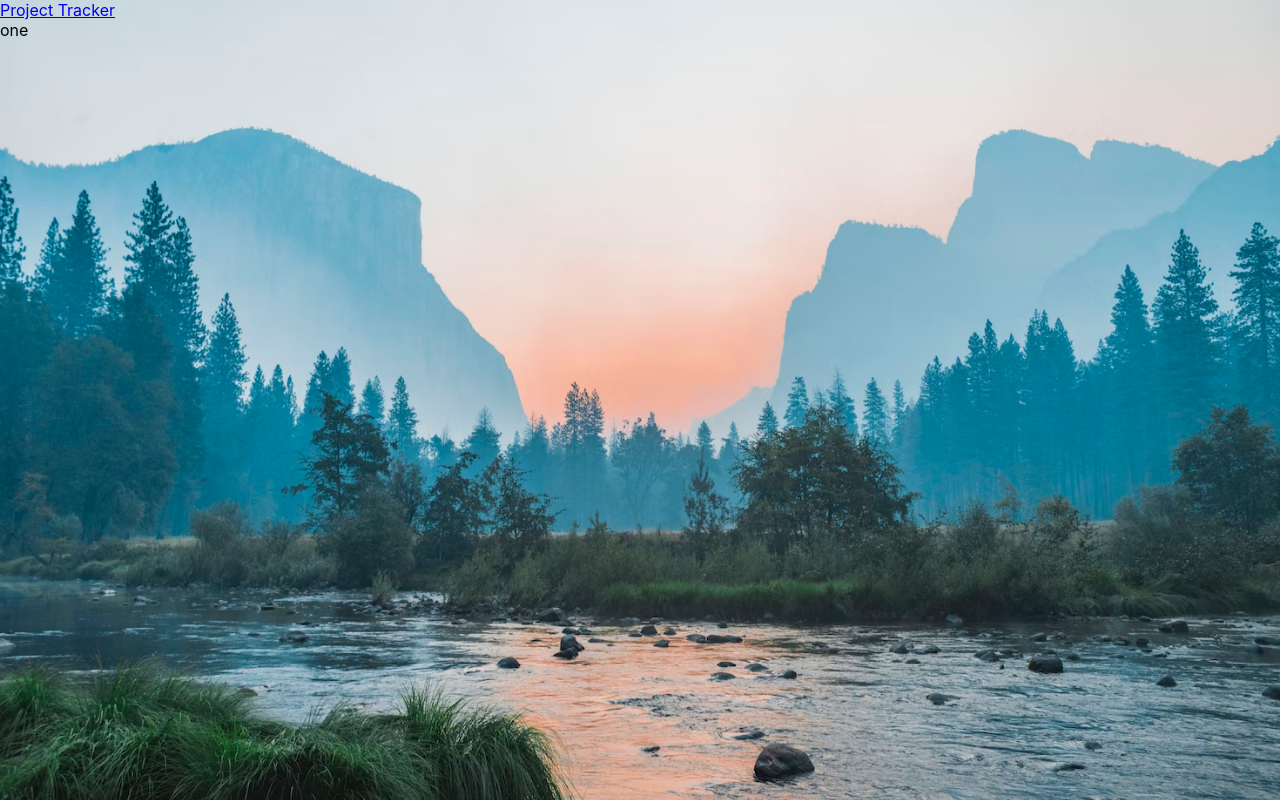
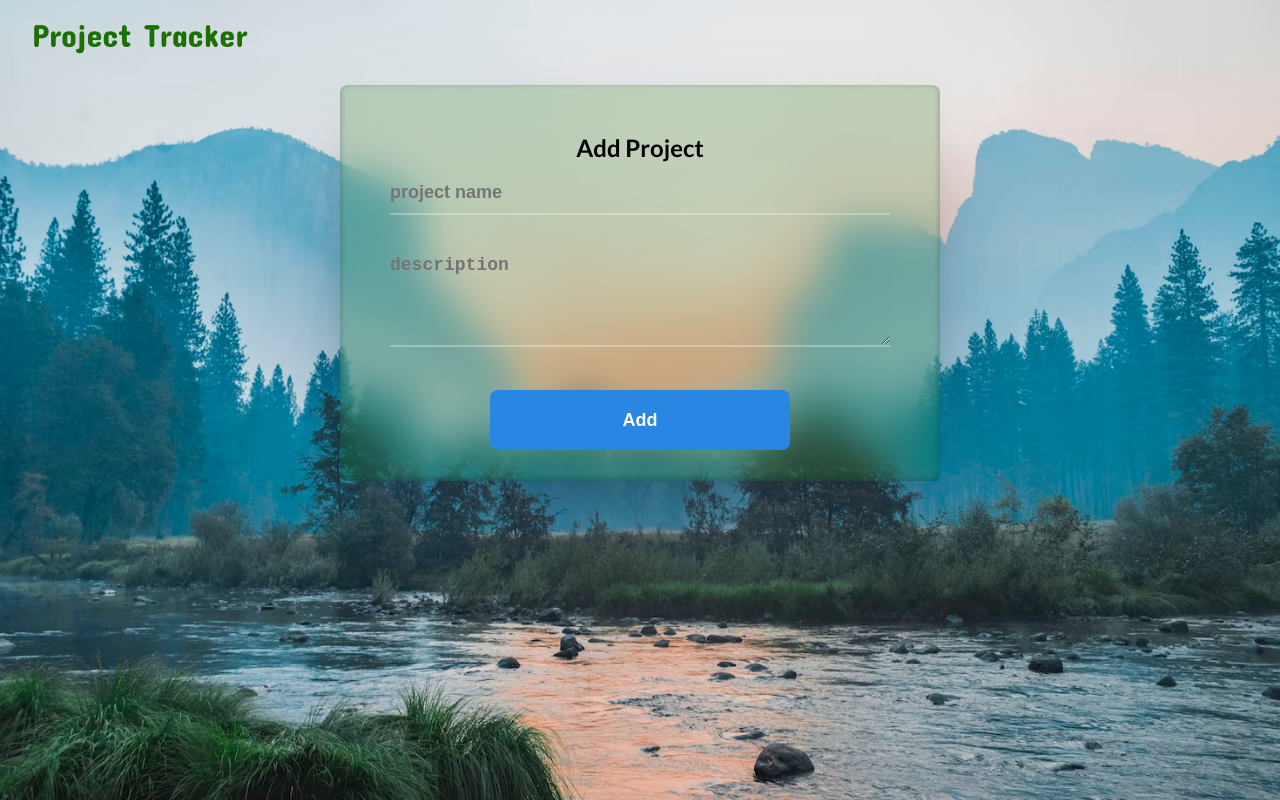
Before and after one commit to josh-ferguson/project-tracker, a React (Create React App) app: page /allProjects in a window 1280 px wide. Built offline with nearby package versions, Linux system fonts and the light colour scheme.

Commit message:
Project form added and projects displayed on page onSubmit

```diff
--- a/public/index.html
+++ b/public/index.html
@@ -24,6 +24,9 @@
       work correctly both with client-side routing and a non-root public URL.
       Learn how to configure a non-root public URL by running `npm run build`.
     -->
+
+    <link href="https://fonts.googleapis.com/css2?family=Concert+One&family=Lato:ital,wght@0,400;0,700;1,400&display=swap" rel="stylesheet">
+
     <title>React App</title>
   </head>
   <body>
--- a/src/App/App.css
+++ b/src/App/App.css
@@ -14,9 +14,31 @@ html,
   background-repeat: no-repeat;
   background-attachment: fixed;
   overflow: hidden;
+
+  font-family: 'Lato', sans-serif;
 }
 
 .App {
   height: 100%;
   overflow: auto;
 }
+
+nav li {
+  margin: 1rem 2rem;
+  list-style: none;
+  font-family: 'Concert One', cursive;
+}
+
+nav .logo{
+  text-decoration: none;
+  font-size: 2rem;
+  color: #1b7001;
+}
+
+nav .logo:visited {
+  color: #1b7001;
+}
+
+nav .logo:hover {
+  color: #2986e3;
+}
--- a/src/App/App.js
+++ b/src/App/App.js
@@ -14,13 +14,26 @@ import './App.css';
 
 
 function App() {
+  const [projects, setProjects] = useState([]);
+
+  const addProject = (projectName, description) => {
+    setProjects([
+      {
+        projectName: projectName,
+        description: description,
+        features: []
+      },
+      ...projects
+    ])
+  }
+
   return (
     <Router>
       <div className="App">
         <nav>
           <ul>
             <li>
-              <NavLink to="/allProjects" exact>Project Tracker</NavLink>
+              <NavLink className={"logo"} to="/allProjects" exact>Project Tracker</NavLink>
             </li>
           </ul>
         </nav>
@@ -30,7 +43,7 @@ function App() {
             <Redirect to="/allProjects" />
           </Route>
           <Route path={"/allProjects"}>
-            <AllProjects />
+            <AllProjects addProject={addProject} projects={projects}/>
           </Route>
           <Route path={"/projectFeatures"}>
             <ProjectFeatures />
--- /dev/null
+++ b/src/components/Project/Project.css
@@ -0,0 +1,31 @@
+
+.projectbox-container{
+    width: 800px;
+    height: auto;
+    background: white;
+    overflow: hidden;
+    /* border-radius: 8px; */
+    margin: 1px auto;
+    padding: 0.5rem;
+    display: flex;
+    align-items: center;
+}
+
+.projectbox-container .project-title{
+    color: black;
+    font-size: 1.5rem;
+    text-decoration: underline;
+    padding-bottom: 0.6rem;
+}
+
+.projectbox-container .project-description{
+    color: black;
+}
+
+.tick {
+    margin-right: 20px;
+}
+
+.remove {
+    margin-left: auto;
+}
--- /dev/null
+++ b/src/components/Project/Project.js
@@ -0,0 +1,34 @@
+import React from "react";
+
+import "./Project.css";
+
+export const Project = ({value}) => {
+    const valueArray = Object.values(value);
+    console.log(valueArray)
+
+    return (
+        <div className="projectbox-container">
+            <p className="tick">Tick</p>
+            <div className="project-container">
+                {valueArray.map((val, index) => {
+                    if (index === 0) {
+                        return (
+                        <p className="project-title" key={index}>
+                            {val}
+                        </p>
+                        );
+                    } else {
+                        return (
+                        <p className="project-description" key={index}>
+                            {val}
+                        </p>
+                        );
+                    }
+                })}
+            </div>
+            <p className="remove">remove</p>
+        </div>
+
+
+    );
+};
--- /dev/null
+++ b/src/components/ProjectList/ProjectList.css
@@ -0,0 +1,3 @@
+.projectList-container{
+    margin-bottom: 2rem;
+}
--- /dev/null
+++ b/src/components/ProjectList/ProjectList.js
@@ -0,0 +1,14 @@
+import React from "react";
+import { Project } from "../Project/Project";
+
+import "./ProjectList.css"
+
+export const ProjectList = ({projectList}) => {
+  return (
+    <div className="projectList-container">
+        {projectList.map((value, index) => (
+            <Project value={value} key={index} />
+        ))}
+    </div>
+  );
+};
--- /dev/null
+++ b/src/components/ProjectsForm/ProjectsForm.css
@@ -0,0 +1,44 @@
+.projectsFormContainer{
+    width: 600px;
+    height: 300px;
+    background: rgba(27, 112, 1, 0.2);
+    overflow: hidden;
+    border-radius: 8px;
+    backdrop-filter: blur(20px);
+    margin: 2rem auto;
+    padding: 3rem 0;
+    box-shadow: rgba(50, 50, 93, 0.25) 0px 50px 100px -20px, rgba(0, 0, 0, 0.3) 0px 30px 60px -30px, rgba(10, 37, 64, 0.35) 0px -2px 6px 0px inset;
+}
+
+.projectsFormContainer form{
+    text-align: center;
+}
+
+.projectsFormContainer input, .projectsFormContainer textarea{
+    background: 0;
+    width: 500px;
+    outline: 0;
+    border: 0;
+    border-bottom: 2px solid rgba(255,255,255, 0.3);
+    margin: 20px 0;
+    padding-bottom: 10px;
+    font-size: 18px;
+    font-weight: bold;
+    color: black;
+}
+
+.projectsFormContainer input[type="submit"]{
+    border: 0;
+    border-radius: 8px;
+    padding-bottom: 0;
+    height: 60px;
+    width: 300px;
+    background: #2986e3;
+    color: white;
+    cursor: pointer;
+    transition: all 600ms ease-in-out;
+}
+
+.projectsFormContainer input[type="submit"]:hover{
+    background: hsla(210, 93%, 57%, 1);
+}
--- /dev/null
+++ b/src/components/ProjectsForm/ProjectsForm.js
@@ -0,0 +1,34 @@
+import React from "react";
+
+import "./ProjectsForm.css"
+
+export const ProjectsForm = ({
+  projectName,
+  description,
+  setProjectName,
+  setDescription,
+  handleSubmit,
+}) => {
+
+  return (
+    <form onSubmit={handleSubmit}>
+        <h2>Add Project</h2>
+        <input
+            value={projectName}
+            type="text"
+            placeholder="project name"
+            onChange={(e => setProjectName(e.target.value))}
+            required
+        />
+        <textarea
+            value={description}
+            placeholder="description"
+            rows="4"
+            cols="50"
+            onChange={(e => setDescription(e.target.value))}
+            required
+        ></textarea>
+        <input type="submit" value={"Add"}/>
+    </form>
+  );
+};
--- a/src/containers/AllProjects/AllProjects.js
+++ b/src/containers/AllProjects/AllProjects.js
@@ -1,9 +1,50 @@
-import React from "react";
+import React, {useState, useEffect} from "react";
+
+import { ProjectList } from "../../components/ProjectList/ProjectList";
+import { ProjectsForm } from "../../components/ProjectsForm/ProjectsForm";
 
 export const AllProjects = (props) => {
+    const [projectName, setProjectName] = useState("");
+    const [description, setDescription] = useState("");
+    const [isDuplicate, setIsDuplicate] = useState(false);
+
+    const projectList = props.projects;
+    const addProject = props.addProject;
+
+    useEffect(() => {
+        if(projectList.filter(project => project.projectName === projectName).length > 0){
+            setIsDuplicate(true);
+        } else if (projectList.filter(project => project.projectName === projectName).length === 0) {
+            setIsDuplicate(false);
+        }
+    })
+
+    const handleSubmit = (e) => {
+        e.preventDefault();
+
+        if(!isDuplicate) {
+            addProject(projectName, description);
+            setProjectName("");
+            setDescription("");
+        } else {
+            alert("Project already exists, try a different name.")
+        }
+      };
+
     return (
         <div>
-            one
+            <section className="projectsFormContainer">
+                <ProjectsForm
+                    projectName={projectName}
+                    description={description}
+                    setProjectName={setProjectName}
+                    setDescription={setDescription}
+                    handleSubmit={handleSubmit}
+                />
+            </section>
+            <section className="projectList">
+                <ProjectList projectList={projectList}/>
+            </section>
         </div>
     )
 }
```
